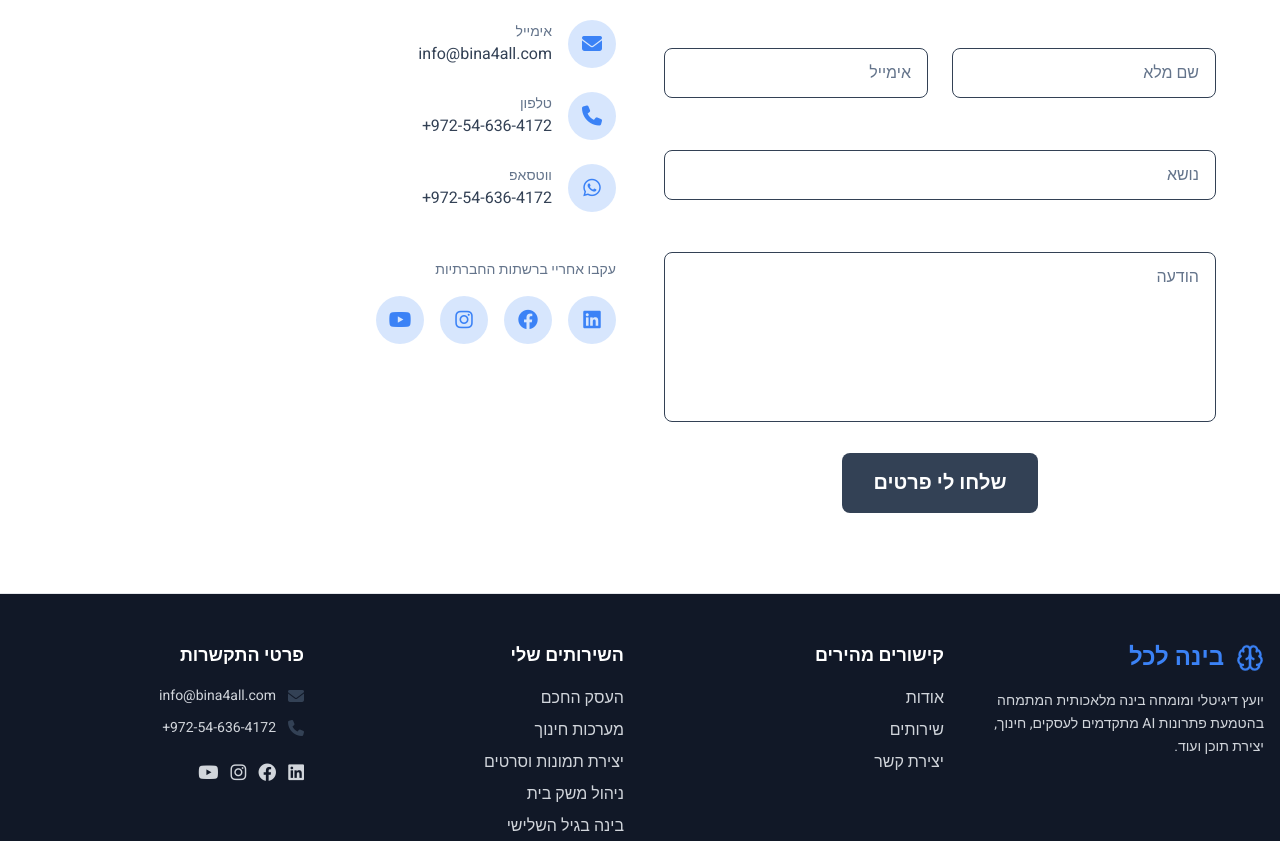
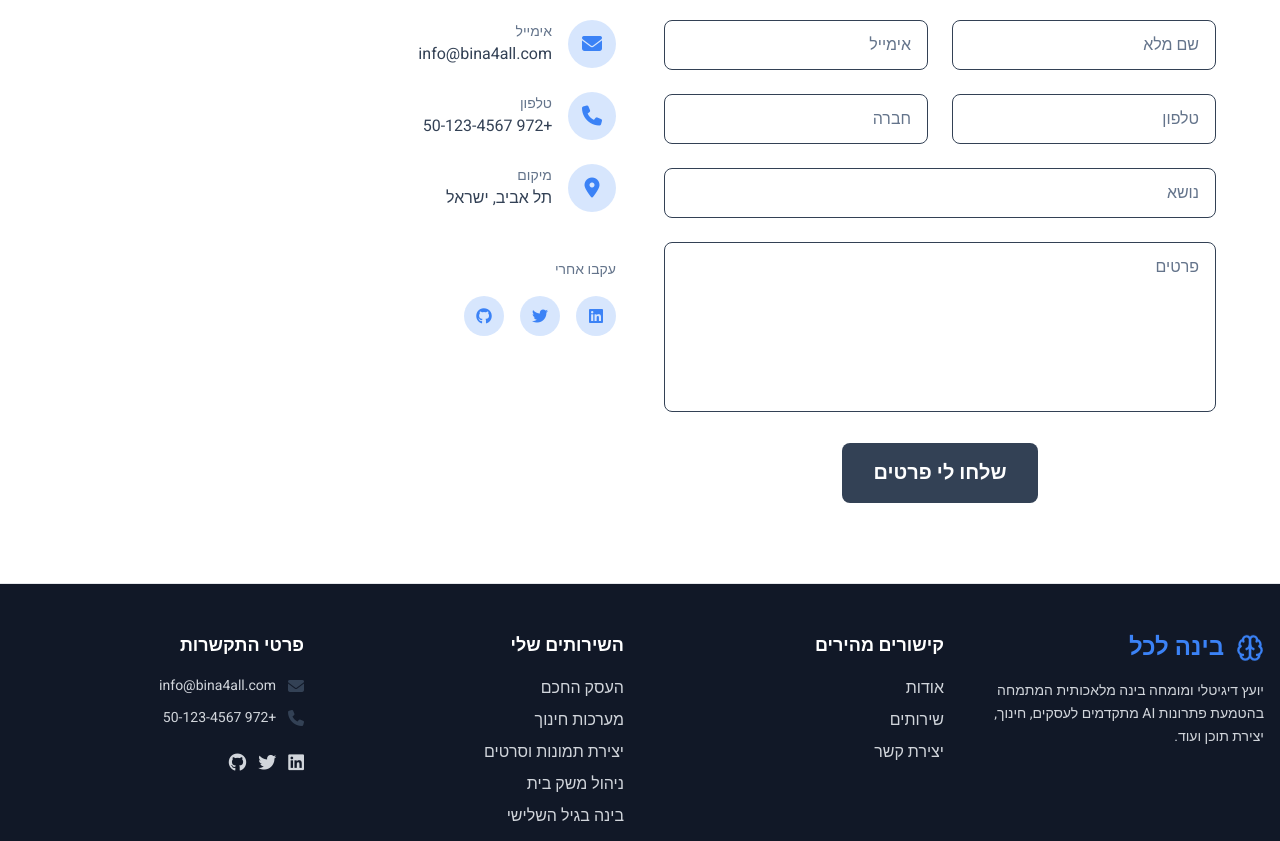
Before and after one commit to haimski/bina4all, a website built with Vite: page index.html in a window 1280 px wide. Shown: the part 3694-4535 px from the top of the page. Built offline with nearby package versions, Linux system fonts and the light colour scheme; no server answers; a script that the page names is missing.

Commit message:
mailerlite added

```diff
--- a/index.html
+++ b/index.html
@@ -37,6 +37,19 @@
 
     <!-- Icons -->
     <link rel="stylesheet" href="https://cdnjs.cloudflare.com/ajax/libs/font-awesome/6.4.0/css/all.min.css">
+
+    <!-- MailerLite JavaScript -->
+    <script src="https://groot.mailerlite.com/js/w/webforms.min.js?v176e10baa5e7ed80d35ae235be3d5024" type="text/javascript"></script>
+    <script>
+        function ml_webform_success_29366963() {
+            var $ = ml_jQuery || jQuery;
+            $('.ml-subscribe-form-29366963 .row-success').show();
+            $('.ml-subscribe-form-29366963 .row-form').hide();
+        }
+    </script>
+    <script>
+        fetch("https://assets.mailerlite.com/jsonp/1722604/forms/162148147446940681/takel")
+    </script>
 
     <script src="https://unpkg.com/alpinejs@3.x.x/dist/cdn.min.js" defer></script>
     <script type="module" src="/src/main.js"></script>
@@ -711,62 +724,98 @@
                         <span x-show="language === 'he'">שלחו לי הודעה</span>
                         <span x-show="language === 'en'">Send Me a Message</span>
                     </h3>
-                    <form action="https://formspree.io/f/xrblyqlr" method="POST" class="space-y-6" id="contact-form">
-                        <div class="grid md:grid-cols-2 gap-6">
-                            <div>
-                                <label class="block text-sm font-medium mb-2 text-bina-white">
-                                    <span x-show="language === 'he'">שם מלא</span>
-                                    <span x-show="language === 'en'">Full Name</span>
-                                </label>
-                                <input type="text" name="name" required class="w-full px-4 py-3 bg-bina-white border border-bina-deep-blue rounded-lg focus:border-bina-light-blue focus:outline-none text-bina-dark-gray placeholder-bina-gray" :placeholder="language === 'he' ? 'שם מלא' : 'Full Name'">
-                            </div>
 
-                            <div>
-                                <label class="block text-sm font-medium mb-2 text-bina-white">
-                                    <span x-show="language === 'he'">אימייל</span>
-                                    <span x-show="language === 'en'">Email</span>
-                                </label>
-                                <input type="email" name="email" required class="w-full px-4 py-3 bg-bina-white border border-bina-deep-blue rounded-lg focus:border-bina-light-blue focus:outline-none text-bina-dark-gray placeholder-bina-gray" :placeholder="language === 'he' ? 'אימייל' : 'Email'">
+                    <!-- MailerLite Form -->
+                    <div id="mlb2-29366963" class="ml-form-embedContainer ml-subscribe-form ml-subscribe-form-29366963">
+                        <div class="ml-form-align-center">
+                            <div class="ml-form-embedWrapper embedForm">
+                                <div class="ml-form-embedBody ml-form-embedBodyDefault row-form">
+                                    <form class="ml-block-form space-y-6" action="https://assets.mailerlite.com/jsonp/1722604/forms/162148147446940681/subscribe" data-code="" method="post" target="_blank">
+                                        <div class="ml-form-formContent">
+                                            <!-- Name and Email Fields (same line) -->
+                                            <div class="grid md:grid-cols-2 gap-6 mb-6">
+                                                <!-- Name Field -->
+                                                <div class="ml-form-fieldRow">
+                                                    <div class="ml-field-group ml-field-name ml-validate-required">
+                                                        <input aria-label="name" aria-required="true" type="text" class="w-full px-4 py-3 bg-bina-white border border-bina-deep-blue rounded-lg focus:border-bina-light-blue focus:outline-none text-bina-dark-gray placeholder-bina-gray" data-inputmask="" name="fields[name]" :placeholder="language === 'he' ? 'שם מלא' : 'Name'" autocomplete="given-name">
                                                     </div>
                                                 </div>
 
-                        <div>
-                            <label class="block text-sm font-medium mb-2 text-bina-white">
-                                <span x-show="language === 'he'">נושא</span>
-                                <span x-show="language === 'en'">Subject</span>
-                            </label>
-                            <input type="text" name="subject" class="w-full px-4 py-3 bg-bina-white border border-bina-deep-blue rounded-lg focus:border-bina-light-blue focus:outline-none text-bina-dark-gray placeholder-bina-gray" :placeholder="language === 'he' ? 'נושא' : 'Subject'">
+                                                <!-- Email Field -->
+                                                <div class="ml-form-fieldRow">
+                                                    <div class="ml-field-group ml-field-email ml-validate-email ml-validate-required">
+                                                        <input aria-label="email" aria-required="true" type="email" class="w-full px-4 py-3 bg-bina-white border border-bina-deep-blue rounded-lg focus:border-bina-light-blue focus:outline-none text-bina-dark-gray placeholder-bina-gray" data-inputmask="" name="fields[email]" :placeholder="language === 'he' ? 'אימייל' : 'Email'" autocomplete="email">
+                                                    </div>
+                                                </div>
                                             </div>
 
-                        <div>
-                            <label class="block text-sm font-medium mb-2 text-bina-white">
-                                <span x-show="language === 'he'">הודעה</span>
-                                <span x-show="language === 'en'">Message</span>
-                            </label>
-                            <textarea name="message" rows="6" required class="w-full px-4 py-3 bg-bina-white border border-bina-deep-blue rounded-lg focus:border-bina-light-blue focus:outline-none resize-none text-bina-dark-gray placeholder-bina-gray" :placeholder="language === 'he' ? 'הודעה' : 'Message'"></textarea>
+                                            <!-- Phone and Company Fields (same line) -->
+                                            <div class="grid md:grid-cols-2 gap-6 mb-6">
+                                                <!-- Phone Field -->
+                                                <div class="ml-form-fieldRow">
+                                                    <div class="ml-field-group ml-field-phone ml-validate-required">
+                                                        <input aria-label="phone" aria-required="true" type="text" class="w-full px-4 py-3 bg-bina-white border border-bina-deep-blue rounded-lg focus:border-bina-light-blue focus:outline-none text-bina-dark-gray placeholder-bina-gray" data-inputmask="" name="fields[phone]" :placeholder="language === 'he' ? 'טלפון' : 'Phone'" autocomplete="">
+                                                    </div>
                                                 </div>
 
-                        <div class="text-center">
+                                                <!-- Company Field -->
+                                                <div class="ml-form-fieldRow">
+                                                    <div class="ml-field-group ml-field-company">
+                                                        <input aria-label="company" type="text" class="w-full px-4 py-3 bg-bina-white border border-bina-deep-blue rounded-lg focus:border-bina-light-blue focus:outline-none text-bina-dark-gray placeholder-bina-gray" data-inputmask="" name="fields[company]" :placeholder="language === 'he' ? 'חברה' : 'Company'" autocomplete="">
+                                                    </div>
+                                                </div>
+                                            </div>
+
+                                            <!-- Subject Field -->
+                                            <div class="ml-form-fieldRow mb-6">
+                                                <div class="ml-field-group ml-field-subject ml-validate-required">
+                                                    <input aria-label="subject" aria-required="true" type="text" class="w-full px-4 py-3 bg-bina-white border border-bina-deep-blue rounded-lg focus:border-bina-light-blue focus:outline-none text-bina-dark-gray placeholder-bina-gray" data-inputmask="" name="fields[subject]" :placeholder="language === 'he' ? 'נושא' : 'Subject'" autocomplete="">
+                                                </div>
+                                            </div>
+
+                                            <!-- Message Field -->
+                                            <div class="ml-form-fieldRow ml-last-item mb-6">
+                                                <div class="ml-field-group ml-field-details ml-validate-required">
+                                                    <textarea class="w-full px-4 py-3 bg-bina-white border border-bina-deep-blue rounded-lg focus:border-bina-light-blue focus:outline-none resize-none text-bina-dark-gray placeholder-bina-gray" name="fields[details]" aria-label="details" aria-required="true" maxlength="255" :placeholder="language === 'he' ? 'פרטים' : 'Details'" rows="6"></textarea>
+                                                </div>
+                                            </div>
+                                        </div>
+
+                                        <input type="hidden" name="ml-submit" value="1">
+
+                                        <div class="ml-form-embedSubmit text-center">
                                             <button type="submit" class="bg-bina-deep-blue text-bina-white px-8 py-4 rounded-lg text-xl font-bold hover:bg-bina-light-blue hover:shadow-lg active:shadow-inner transition-all duration-200">
                                                 <span x-show="language === 'he'">שלחו לי פרטים</span>
                                                 <span x-show="language === 'en'">Send Me Details</span>
                                             </button>
+                                            <button disabled="disabled" style="display: none;" type="button" class="loading">
+                                                <div class="ml-form-embedSubmitLoad"></div>
+                                                <span class="sr-only">Loading...</span>
+                                            </button>
                                         </div>
+
+                                        <input type="hidden" name="anticsrf" value="true">
                                     </form>
+                                </div>
 
-                    <!-- Thank You Message -->
-                    <div id="thank-you-message" class="hidden mt-8 text-center">
+                                <!-- Success Message -->
+                                <div class="ml-form-successBody row-success" style="display: none">
+                                    <div class="ml-form-successContent text-center">
                                         <div class="w-16 h-16 bg-bina-deep-blue rounded-full flex items-center justify-center mx-auto mb-4">
                                             <i class="fas fa-check text-bina-white text-2xl"></i>
                                         </div>
                                         <h4 class="text-2xl font-bold text-bina-deep-blue mb-3">
                                             <span x-show="language === 'he'">תודה לכם!</span>
-                            <span x-show="language === 'en'">Thank You!</span>
+                                            <span x-show="language === 'en'">Thank you!</span>
                                         </h4>
                                         <p class="text-bina-deep-blue text-lg">
                                             <span x-show="language === 'he'">ההודעה שלכם נשלחה בהצלחה. אני אחזור אליכם בהקדם האפשרי!</span>
                                             <span x-show="language === 'en'">Your message has been sent successfully. I'll get back to you as soon as possible!</span>
                                         </p>
+                                    </div>
+                                </div>
+                            </div>
+                        </div>
                     </div>
                 </div>
 
@@ -802,54 +851,45 @@
                                     <span x-show="language === 'he'">טלפון</span>
                                     <span x-show="language === 'en'">Phone</span>
                                 </p>
-                                <a href="tel:+972546364172" class="text-bina-dark-gray hover:text-bina-light-blue transition-colors" dir="ltr">+972-54-636-4172</a>
+                                <a href="tel:+972501234567" class="text-bina-dark-gray hover:text-bina-light-blue transition-colors">+972 50-123-4567</a>
                             </div>
                         </div>
 
-                        <!-- WhatsApp -->
+                        <!-- Location -->
                         <div class="flex items-center space-x-4 rtl:space-x-reverse">
                             <div class="w-12 h-12 bg-bina-light-blue/20 rounded-full flex items-center justify-center">
-                                <i class="fab fa-whatsapp text-bina-light-blue text-xl"></i>
+                                <i class="fas fa-map-marker-alt text-bina-light-blue text-xl"></i>
                             </div>
                             <div>
                                 <p class="text-sm text-bina-gray">
-                                    <span x-show="language === 'he'">ווטסאפ</span>
-                                    <span x-show="language === 'en'">WhatsApp</span>
+                                    <span x-show="language === 'he'">מיקום</span>
+                                    <span x-show="language === 'en'">Location</span>
                                 </p>
-                                <a href="https://wa.me/972546364172" target="_blank" class="text-bina-dark-gray hover:text-bina-light-blue transition-colors" dir="ltr">+972-54-636-4172</a>
+                                <p class="text-bina-dark-gray">
+                                    <span x-show="language === 'he'">תל אביב, ישראל</span>
+                                    <span x-show="language === 'en'">Tel Aviv, Israel</span>
+                                </p>
                             </div>
                         </div>
 
                         <!-- Social Media -->
                         <div class="pt-6">
                             <p class="text-sm text-bina-gray mb-4">
-                                <span x-show="language === 'he'">עקבו אחריי ברשתות החברתיות</span>
-                                <span x-show="language === 'en'">Follow me on social media</span>
+                                <span x-show="language === 'he'">עקבו אחרי</span>
+                                <span x-show="language === 'en'">Follow Me</span>
                             </p>
                             <div class="flex space-x-4 rtl:space-x-reverse">
-                                <!-- LinkedIn -->
-                                <a href="https://linkedin.com/in/bina4all" target="_blank" class="w-12 h-12 bg-bina-light-blue/20 rounded-full flex items-center justify-center hover:bg-bina-light-blue/30 transition-colors">
-                                    <i class="fab fa-linkedin text-bina-light-blue text-xl"></i>
+                                <a href="#" class="w-10 h-10 bg-bina-light-blue/20 hover:bg-bina-light-blue/30 rounded-full flex items-center justify-center transition-colors">
+                                    <i class="fab fa-linkedin text-bina-light-blue"></i>
                                 </a>
-
-                                <!-- Facebook -->
-                                <a href="https://facebook.com/bina4all" target="_blank" class="w-12 h-12 bg-bina-light-blue/20 rounded-full flex items-center justify-center hover:bg-bina-light-blue/30 transition-colors">
-                                    <i class="fab fa-facebook text-bina-light-blue text-xl"></i>
+                                <a href="#" class="w-10 h-10 bg-bina-light-blue/20 hover:bg-bina-light-blue/30 rounded-full flex items-center justify-center transition-colors">
+                                    <i class="fab fa-twitter text-bina-light-blue"></i>
                                 </a>
-
-                                <!-- Instagram -->
-                                <a href="https://instagram.com/bina4all" target="_blank" class="w-12 h-12 bg-bina-light-blue/20 rounded-full flex items-center justify-center hover:bg-bina-light-blue/30 transition-colors">
-                                    <i class="fab fa-instagram text-bina-light-blue text-xl"></i>
-                                </a>
-
-                                <!-- YouTube -->
-                                <a href="https://youtube.com/@bina4all" target="_blank" class="w-12 h-12 bg-bina-light-blue/20 rounded-full flex items-center justify-center hover:bg-bina-light-blue/30 transition-colors">
-                                    <i class="fab fa-youtube text-bina-light-blue text-xl"></i>
+                                <a href="#" class="w-10 h-10 bg-bina-light-blue/20 hover:bg-bina-light-blue/30 rounded-full flex items-center justify-center transition-colors">
+                                    <i class="fab fa-github text-bina-light-blue"></i>
                                 </a>
                             </div>
                         </div>
-
-
                     </div>
                 </div>
             </div>
@@ -976,23 +1016,20 @@
                         <!-- Phone -->
                         <div class="flex items-center space-x-3 rtl:space-x-reverse">
                             <i class="fas fa-phone text-bina-yellow"></i>
-                            <a href="tel:+972546364172" class="text-gray-300 hover:text-bina-yellow transition-colors text-sm" dir="ltr">+972-54-636-4172</a>
+                            <a href="tel:+972501234567" class="text-gray-300 hover:text-bina-yellow transition-colors text-sm">+972 50-123-4567</a>
                         </div>
 
                         <!-- Social Media -->
                         <div class="pt-2">
                             <div class="flex space-x-3 rtl:space-x-reverse">
-                                <a href="https://linkedin.com/in/bina4all" target="_blank" class="text-gray-300 hover:text-bina-yellow transition-colors">
+                                <a href="#" class="text-gray-300 hover:text-bina-yellow transition-colors">
                                     <i class="fab fa-linkedin text-lg"></i>
                                 </a>
-                                <a href="https://facebook.com/bina4all" target="_blank" class="text-gray-300 hover:text-bina-yellow transition-colors">
-                                    <i class="fab fa-facebook text-lg"></i>
+                                <a href="#" class="text-gray-300 hover:text-bina-yellow transition-colors">
+                                    <i class="fab fa-twitter text-lg"></i>
                                 </a>
-                                <a href="https://instagram.com/bina4all" target="_blank" class="text-gray-300 hover:text-bina-yellow transition-colors">
-                                    <i class="fab fa-instagram text-lg"></i>
-                                </a>
-                                <a href="https://youtube.com/@bina4all" target="_blank" class="text-gray-300 hover:text-bina-yellow transition-colors">
-                                    <i class="fab fa-youtube text-lg"></i>
+                                <a href="#" class="text-gray-300 hover:text-bina-yellow transition-colors">
+                                    <i class="fab fa-github text-lg"></i>
                                 </a>
                             </div>
                         </div>
--- a/src/main.js
+++ b/src/main.js
@@ -274,51 +274,4 @@ function initInteractiveGrid() {
 // Initialize interactive grid
 document.addEventListener('DOMContentLoaded', () => {
   initInteractiveGrid()
-  initContactForm()
 })
-
-// Contact form handling with custom thank you message
-function initContactForm() {
-  const form = document.getElementById('contact-form')
-  const thankYouMessage = document.getElementById('thank-you-message')
-
-  if (!form || !thankYouMessage) return
-
-  form.addEventListener('submit', function(e) {
-    e.preventDefault()
-
-    // Get form data
-    const formData = new FormData(form)
-
-    // Submit to Formspree
-    fetch(form.action, {
-      method: 'POST',
-      body: formData,
-      headers: {
-        'Accept': 'application/json'
-      }
-    })
-    .then(response => {
-      if (response.ok) {
-        // Hide form and show thank you message
-        form.style.display = 'none'
-        thankYouMessage.classList.remove('hidden')
-
-        // Scroll to thank you message
-        thankYouMessage.scrollIntoView({
-          behavior: 'smooth',
-          block: 'center'
-        })
-
-        // Reset form
-        form.reset()
-      } else {
-        throw new Error('Form submission failed')
-      }
-    })
-    .catch(error => {
-      console.error('Error:', error)
-      // You could show an error message here if needed
-    })
-  })
-}
```
Lines whose indentation alone changed are shown as unchanged.
